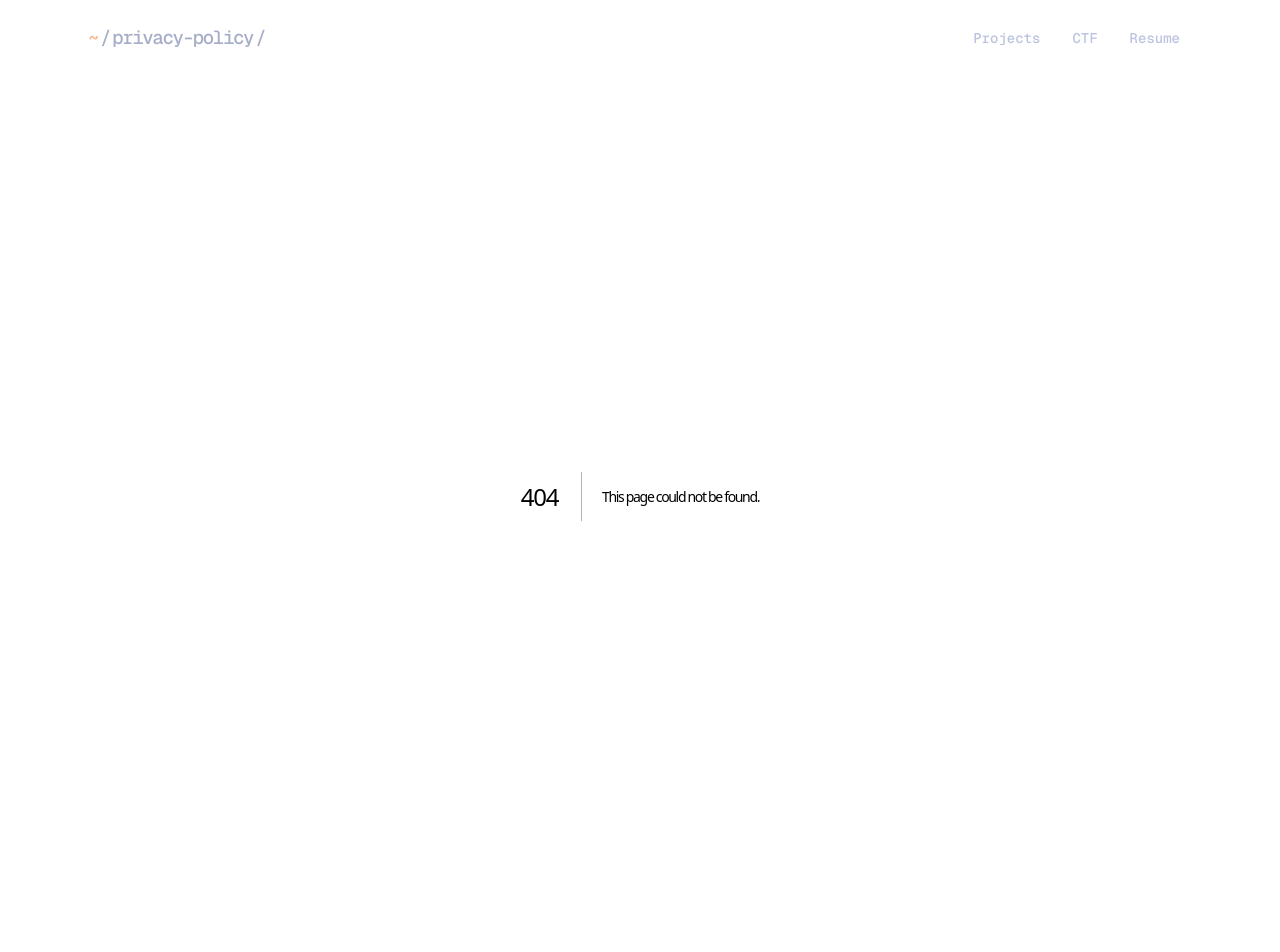
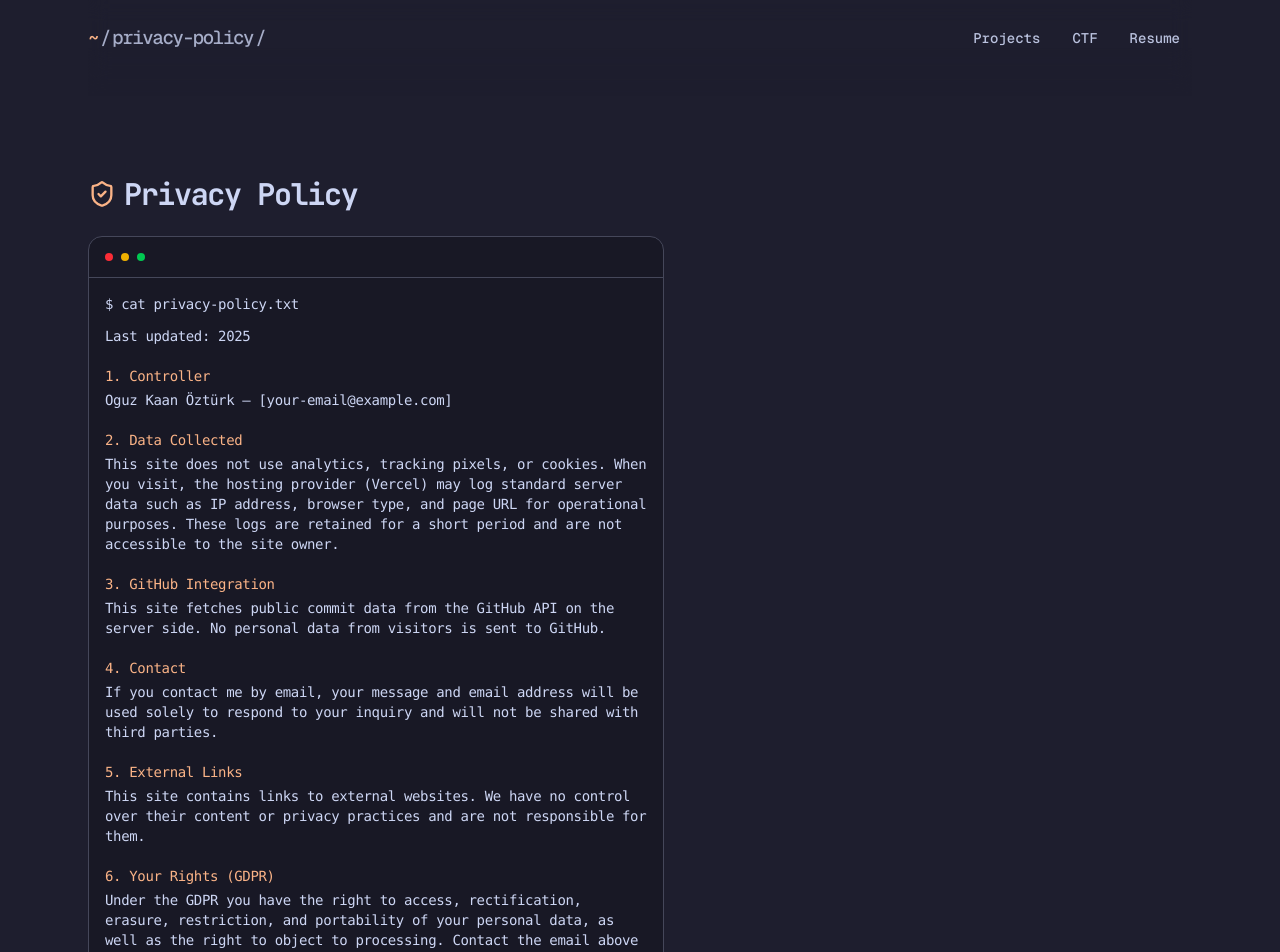
Before and after one commit to Oguz361/portfolio, a Next.js app: page /privacy-policy in a window 1280 px wide. Before the commit this address had no page. Shown: the top 952 px of the page. Built offline with nearby package versions, Linux system fonts and the light colour scheme.

Commit message:
design changes and added legal notice...

```diff
--- a/app/about/page.tsx
+++ /dev/null
@@ -1,3 +0,0 @@
-export default function AboutPage() {
-  return <div />;
-}
--- a/app/datenschutz/page.tsx
+++ /dev/null
@@ -1,3 +0,0 @@
-export default function DatenschutzPage() {
-  return <div />;
-}
--- a/app/impressum/page.tsx
+++ /dev/null
@@ -1,3 +0,0 @@
-export default function ImpressumPage() {
-  return <div />;
-}
--- /dev/null
+++ b/app/legal-notice/page.tsx
@@ -0,0 +1,47 @@
+import { Scale } from "lucide-react";
+import { Terminal, AnimatedSpan, TypingAnimation } from "@/components/ui/terminal";
+
+export const metadata = {
+  title: "Legal Notice",
+};
+
+export default function LegalNoticePage() {
+  return (
+    <section className="space-y-6 pt-20">
+      <div className="flex items-center gap-2">
+        <Scale className="h-7 w-7 text-accent" />
+        <h2 className="text-3xl font-bold text-ctp-text">Legal Notice</h2>
+      </div>
+
+      <Terminal className="max-w-xl max-h-none overflow-hidden bg-mantle border-surface1">
+        <TypingAnimation>$ cat legal-notice.txt</TypingAnimation>
+
+        <AnimatedSpan className="mt-2 text-ctp-subtext0">
+          Information pursuant to § 5 TMG
+        </AnimatedSpan>
+
+        <AnimatedSpan className="mt-3 text-accent">Name</AnimatedSpan>
+        <AnimatedSpan>Oguz Kaan Öztürk</AnimatedSpan>
+
+        <AnimatedSpan className="mt-3 text-accent">Address</AnimatedSpan>
+        <AnimatedSpan>[Street + Number]</AnimatedSpan>
+        <AnimatedSpan>[Postal Code] [City]</AnimatedSpan>
+        <AnimatedSpan>Germany</AnimatedSpan>
+
+        <AnimatedSpan className="mt-3 text-accent">Email</AnimatedSpan>
+        <AnimatedSpan>[your-email@example.com]</AnimatedSpan>
+
+        <AnimatedSpan className="mt-4 text-ctp-subtext0">
+          ─────────────────────────────────
+        </AnimatedSpan>
+
+        <AnimatedSpan className="mt-3 text-accent">Disclaimer</AnimatedSpan>
+        <AnimatedSpan className="text-ctp-subtext1 whitespace-normal break-words">
+          Despite careful content review, we assume no liability for the content
+          of external links. The operators of linked pages are solely responsible
+          for their content.
+        </AnimatedSpan>
+      </Terminal>
+    </section>
+  );
+}
--- /dev/null
+++ b/app/privacy-policy/page.tsx
@@ -0,0 +1,76 @@
+import { ShieldCheck } from "lucide-react";
+import { Terminal, AnimatedSpan, TypingAnimation } from "@/components/ui/terminal";
+
+export const metadata = {
+  title: "Privacy Policy",
+};
+
+export default function PrivacyPolicyPage() {
+  return (
+    <section className="space-y-6 pt-20">
+      <div className="flex items-center gap-2">
+        <ShieldCheck className="h-7 w-7 text-accent" />
+        <h2 className="text-3xl font-bold text-ctp-text">Privacy Policy</h2>
+      </div>
+
+      <Terminal className="max-w-xl max-h-none overflow-hidden bg-mantle border-surface1">
+        <TypingAnimation>$ cat privacy-policy.txt</TypingAnimation>
+
+        <AnimatedSpan className="mt-2 text-ctp-subtext0">
+          Last updated: 2025
+        </AnimatedSpan>
+
+        <AnimatedSpan className="mt-4 text-accent">1. Controller</AnimatedSpan>
+        <AnimatedSpan className="text-ctp-subtext1 whitespace-normal break-words">
+          Oguz Kaan Öztürk — [your-email@example.com]
+        </AnimatedSpan>
+
+        <AnimatedSpan className="mt-4 text-accent">2. Data Collected</AnimatedSpan>
+        <AnimatedSpan className="text-ctp-subtext1 whitespace-normal break-words">
+          This site does not use analytics, tracking pixels, or cookies.
+          When you visit, the hosting provider (Vercel) may log standard
+          server data such as IP address, browser type, and page URL for
+          operational purposes. These logs are retained for a short period
+          and are not accessible to the site owner.
+        </AnimatedSpan>
+
+        <AnimatedSpan className="mt-4 text-accent">3. GitHub Integration</AnimatedSpan>
+        <AnimatedSpan className="text-ctp-subtext1 whitespace-normal break-words">
+          This site fetches public commit data from the GitHub API on the
+          server side. No personal data from visitors is sent to GitHub.
+        </AnimatedSpan>
+
+        <AnimatedSpan className="mt-4 text-accent">4. Contact</AnimatedSpan>
+        <AnimatedSpan className="text-ctp-subtext1 whitespace-normal break-words">
+          If you contact me by email, your message and email address will be
+          used solely to respond to your inquiry and will not be shared with
+          third parties.
+        </AnimatedSpan>
+
+        <AnimatedSpan className="mt-4 text-accent">5. External Links</AnimatedSpan>
+        <AnimatedSpan className="text-ctp-subtext1 whitespace-normal break-words">
+          This site contains links to external websites. We have no control
+          over their content or privacy practices and are not responsible for
+          them.
+        </AnimatedSpan>
+
+        <AnimatedSpan className="mt-4 text-accent">6. Your Rights (GDPR)</AnimatedSpan>
+        <AnimatedSpan className="text-ctp-subtext1 whitespace-normal break-words">
+          Under the GDPR you have the right to access, rectification,
+          erasure, restriction, and portability of your personal data, as
+          well as the right to object to processing. Contact the email above
+          to exercise these rights.
+        </AnimatedSpan>
+
+        <AnimatedSpan className="mt-4 text-ctp-subtext0">
+          ─────────────────────────────────
+        </AnimatedSpan>
+
+        <AnimatedSpan className="mt-3 text-ctp-subtext1 whitespace-normal break-words">
+          As this portfolio collects no personal data directly, in practice
+          there is no data to request or delete.
+        </AnimatedSpan>
+      </Terminal>
+    </section>
+  );
+}
--- a/components/Footer.tsx
+++ b/components/Footer.tsx
@@ -51,11 +51,11 @@ export default function Footer() {
             </Fragment>
           ))}
           <Sep />
-          <Link href="/impressum" className="transition-colors hover:text-accent">
+          <Link href="/legal-notice" className="transition-colors hover:text-accent">
             Legal Notice
           </Link>
           <Sep />
-          <Link href="/datenschutz" className="transition-colors hover:text-accent">
+          <Link href="/privacy-policy" className="transition-colors hover:text-accent">
             Privacy Policy
           </Link>
         </div>
--- a/components/ProjectCard.tsx
+++ b/components/ProjectCard.tsx
@@ -37,7 +37,7 @@ export default function ProjectCard({ project }: { project: Project }) {
             </AnimatedSpan>
             <AnimatedSpan startOnView delay={300} className="mt-4">
               <span className="flex items-center">
-                <span className="text-accent">$</span>
+                <span className="text-ctp-text">$</span>
                 <span className="text-ctp-text ml-2">cat README.md</span>
               </span>
             </AnimatedSpan>
@@ -48,7 +48,7 @@ export default function ProjectCard({ project }: { project: Project }) {
           </Terminal>
         </div>
       </div>
-      <div className="flex flex-1 flex-col gap-3 px-4 pt-1 pb-4">
+      <div className="flex flex-1 flex-col gap-3 px-[calc(1rem+2.5%)] pt-1 pb-4 group-hover:px-4 transition-[padding-left,padding-right] duration-300 ease-out">
         <h3 className="text-lg font-semibold text-ctp-text transition-colors group-hover:text-accent">
           {project.title}
         </h3>
```
